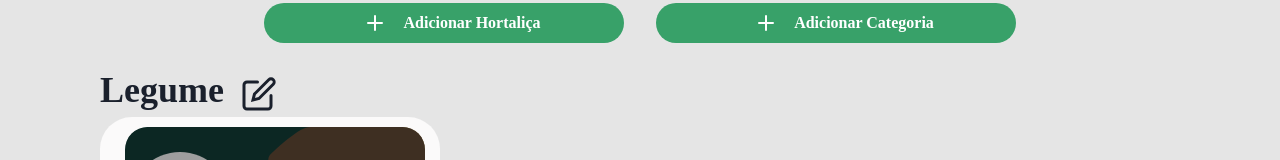
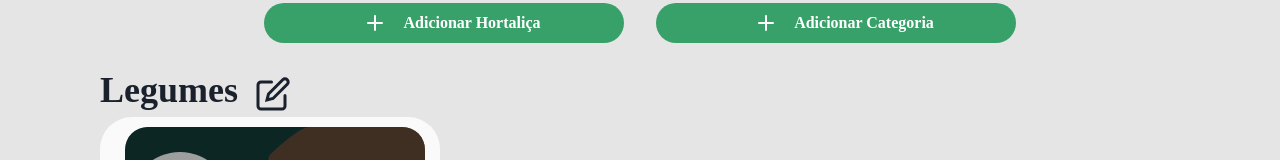
Before and after one commit to AmandaMoreiraMoraes/HortinjaFront, a React (Create React App) app: page / in a window 1280 px wide. Shown: the part 396-556 px from the top of the page. Built offline with nearby package versions, Linux system fonts and the light colour scheme; grey boxes are pictures that could not be loaded.

Commit message:
falta acertar os cards e modais

```diff
--- a/src/components/ShowHotaliça/index.js
+++ b/src/components/ShowHotaliça/index.js
@@ -100,6 +100,7 @@ import BackgroundButton from '../../assets/Background card.svg'
                                     maxWidth='340px'
                                     display='block'
                                     flexWrap='wrap'
+                                    position='absolute'
 
                                     >{props.description}
                                     </Text>
--- a/src/pages/Home/index.js
+++ b/src/pages/Home/index.js
@@ -18,6 +18,28 @@ import { ShowHortaliça } from '../../components'
 
 
 export const Home = () => {
+
+
+    const showHortaliça = [
+        {
+          shade: 'Roxa',
+          categoryId:'Legumes',
+          name: 'Beterraba',
+          avaragePrice:'6,00',
+            measuement:'g',
+          description: 'Lorem ipsum dolor sit amet, consectetur adipiscing elit. Fusce consequat tincidunt orci sit amet hendrerit. Donec a efficitur felis, non semper tellus. Proin vitae elit nec magna sollicitudin commodo ut at leo. Pellentesque scelerisque mi eu elit porttitor hendrerit. ',
+          image: 'https://images.unsplash.com/photo-1593642634402-b0eb5e2eebc9?ixid=MnwxMjA3fDF8MHxwaG90by1wYWdlfHx8fGVufDB8fHx8&ixlib=rb-1.2.1&auto=format&fit=crop&w=1350&q=80'
+        },
+        {
+            shade: 'Verde',
+            categoryId:'Verduras',
+            name: 'Acelga',
+            avaragePrice:'8,00',
+            measurement:'g',
+          description: 'Lorem ipsum dolor sit amet, consectetur adipiscing elit. Fusce consequat tincidunt orci sit amet hendrerit. Donec a efficitur felis, non semper tellus. Proin vitae elit nec magna sollicitudin commodo ut at leo. Pellentesque scelerisque mi eu elit porttitor hendrerit. ',
+          image: 'https://images.unsplash.com/photo-1593642634402-b0eb5e2eebc9?ixid=MnwxMjA3fDF8MHxwaG90by1wYWdlfHx8fGVufDB8fHx8&ixlib=rb-1.2.1&auto=format&fit=crop&w=1350&q=80'
+        },
+      ]
     return (
 
 
@@ -254,11 +276,14 @@ export const Home = () => {
             </Flex>
 
             <Box>
-                <Category name='Legume' _id=''/>
+                <Category name='Legumes' />
             </Box>
 
             <Flex>
-                <ShowHortaliça name='Cenoura' shade='Laranja' image='https://images.unsplash.com/photo-1445282768818-728615cc910a?ixid=MnwxMjA3fDB8MHxwaG90by1wYWdlf
+                <ShowHortaliça
+                name='Cenoura'
+                shade='Laranja'
+                image='https://images.unsplash.com/photo-1445282768818-728615cc910a?ixid=MnwxMjA3fDB8MHxwaG90by1wYWdlf
                 Hx8fGVufDB8fHx8&ixlib=rb-1.2.1&auto=format&fit=crop&w=750&q=80'
                 avaragePrice='5,00'
                  measurement='kg'
```
